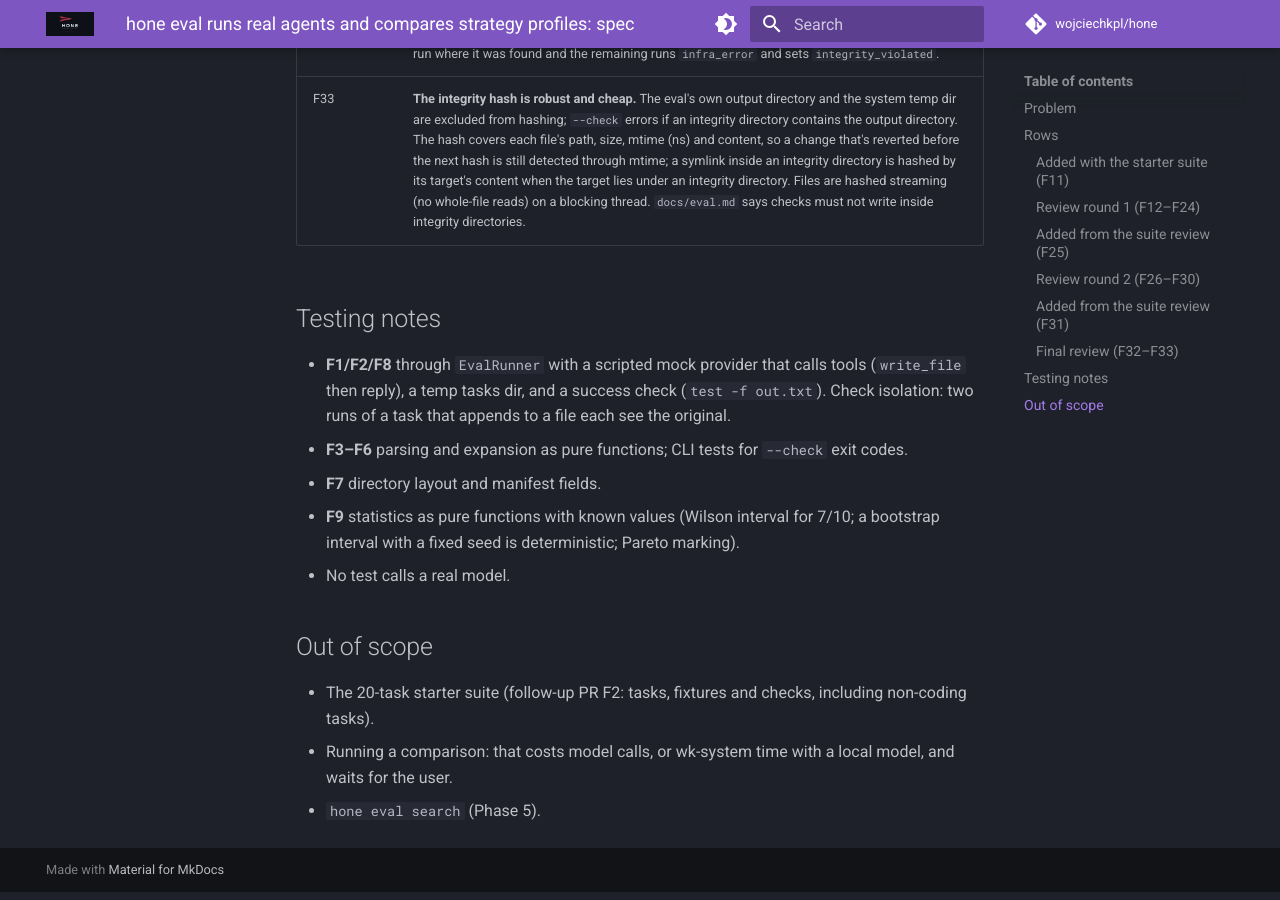
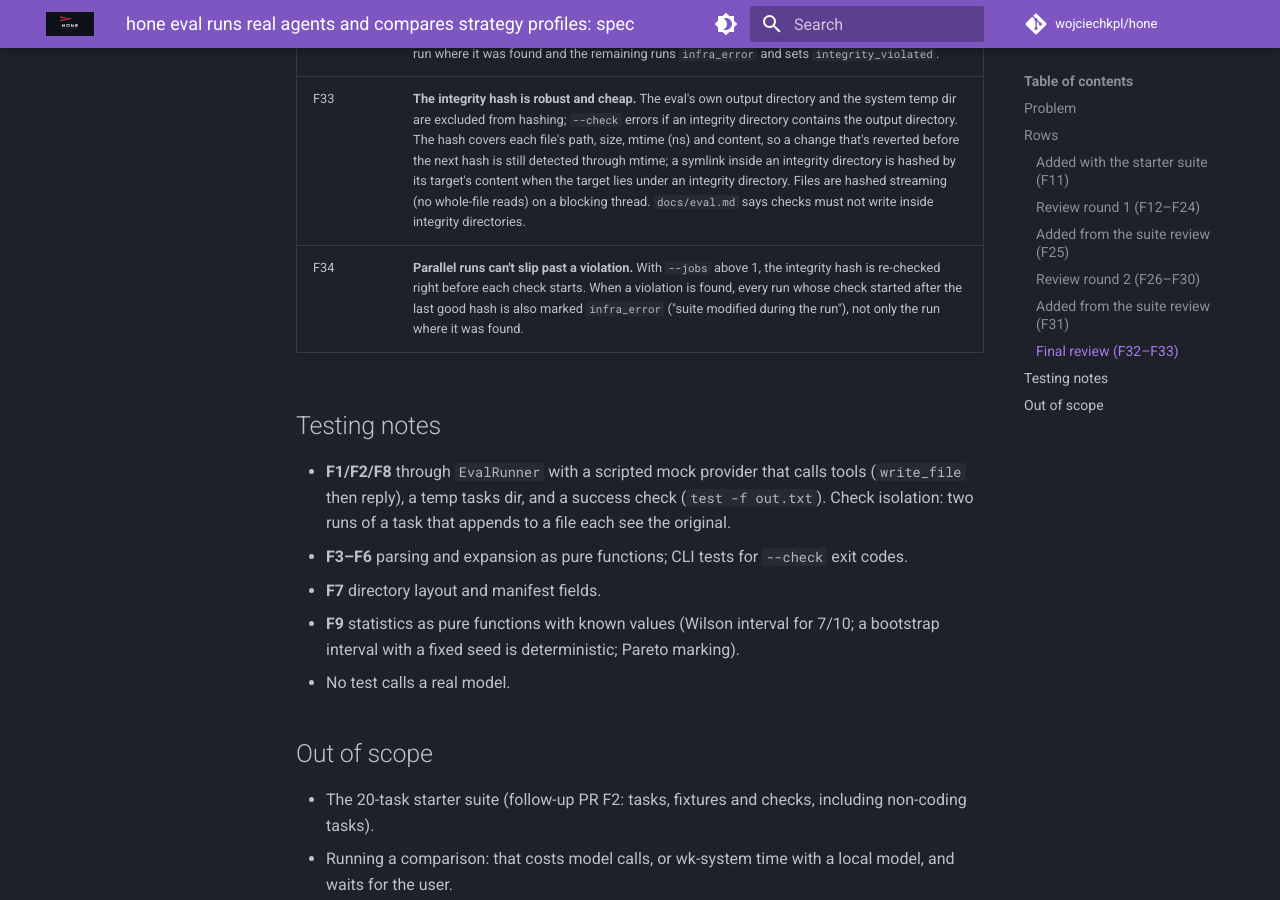
Before and after one commit to wojciechkpl/hone, an MkDocs documentation site: the page built from docs/plans/eval-profiles-spec.md, in a window 1280 px wide and 900 px high, scrolled down 5012 px. Built offline with MkDocs 1.6.1 and Material for MkDocs 9.7.7, drawn with Linux system fonts in a browser that asks for light colours; comment, search, counter and statistics services are not loaded.

Commit message:
docs: eval spec F34 (parallel runs invalidated after a violation)

```diff
--- a/docs/plans/eval-profiles-spec.md
+++ b/docs/plans/eval-profiles-spec.md
@@ -90,6 +90,7 @@ flowchart LR
 |---|---|
 | F32 | **Every run is checked, whatever its status.** The integrity hash is recomputed after every run (pass, fail, timeout, agent error, interrupted) and once more at the end of the eval; a change marks the run where it was found and the remaining runs `infra_error` and sets `integrity_violated`. |
 | F33 | **The integrity hash is robust and cheap.** The eval's own output directory and the system temp dir are excluded from hashing; `--check` errors if an integrity directory contains the output directory. The hash covers each file's path, size, mtime (ns) and content, so a change that's reverted before the next hash is still detected through mtime; a symlink inside an integrity directory is hashed by its target's content when the target lies under an integrity directory. Files are hashed streaming (no whole-file reads) on a blocking thread. `docs/eval.md` says checks must not write inside integrity directories. |
+| F34 | **Parallel runs can't slip past a violation.** With `--jobs` above 1, the integrity hash is re-checked right before each check starts. When a violation is found, every run whose check started after the last good hash is also marked `infra_error` ("suite modified during the run"), not only the run where it was found. |
 
 ## Testing notes
 
```
